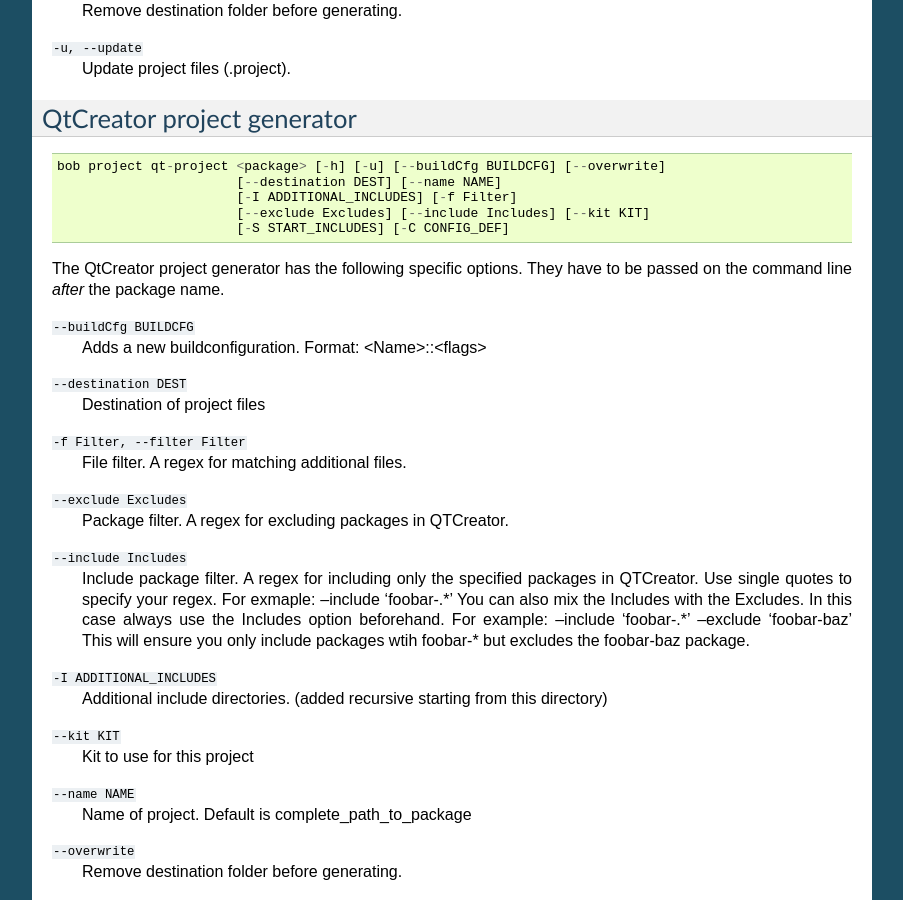
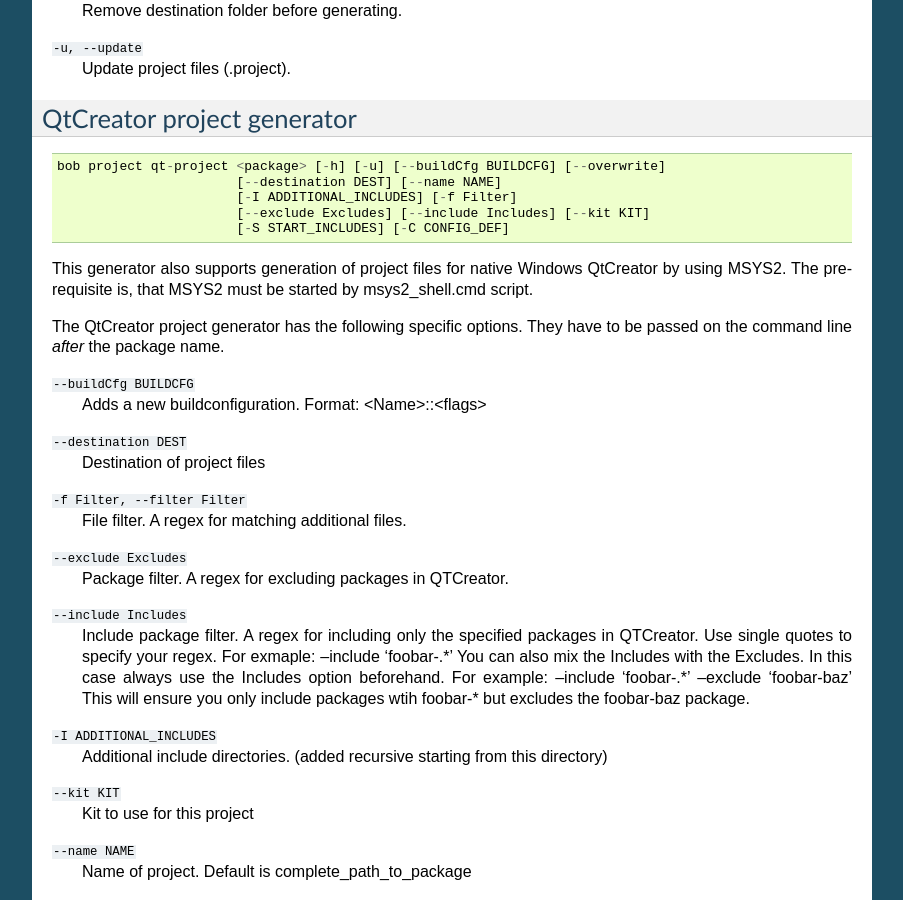
Before and after one commit to BobBuildTool/bob, a Sphinx documentation site: the page built from doc/manpages/bob-project.rst, in a window 1280 px wide and 900 px high, scrolled down 1733 px. Shown: the whole window, without its empty margins (198-1101 px from the left). Built offline with Sphinx 7.4.7, drawn with Linux system fonts in a browser that asks for light colours; formulas are drawn with MathJax 3; the version number could not be read and is left out.

Commit message:
doc: qtcreator support for windows by MSYS2
The bob project qt-creator plugin will be able to create a windows
native qtcreator project by using MSYS2. Added a small note inside
the manpage about the prerequisite for the usage. The prerequisite:
MSYS2 must be started by "msys2_shell.cmd" to get WD environment-vaiable.

```diff
--- a/doc/manpages/bob-project.rst
+++ b/doc/manpages/bob-project.rst
@@ -112,6 +112,9 @@
                            [--exclude Excludes] [--include Includes] [--kit KIT]
                            [-S START_INCLUDES] [-C CONFIG_DEF]
 
+This generator also supports generation of project files for native Windows QtCreator
+by using MSYS2. The prerequisite is, that MSYS2 must be started by msys2_shell.cmd script.
+
 The QtCreator project generator has the following specific options. They have
 to be passed on the command line *after* the package name.
 
```
